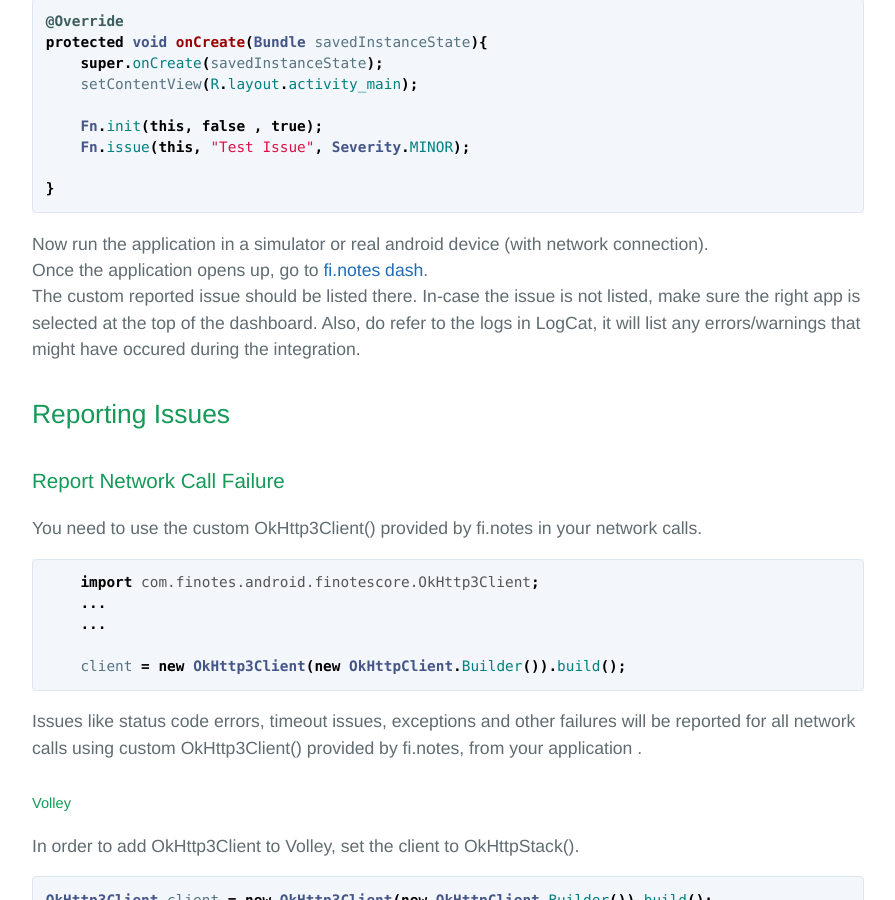
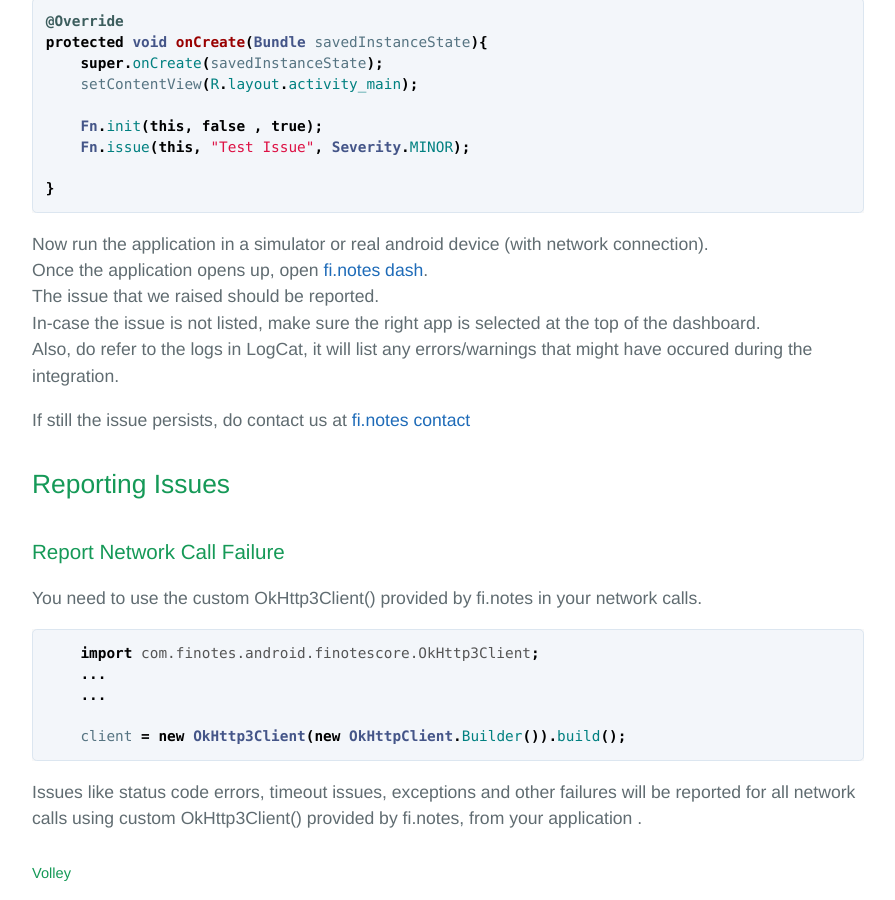
Before and after one commit to finotes/finotes.github.io, a Jekyll site: the page built from _posts/2018-01-19-android-java-docs.md, in a window 1280 px wide and 900 px high, scrolled down 2681 px. Shown: the whole window, without its empty margins (192-1087 px from the left). Built offline with Jekyll 4.4.1, drawn with Linux system fonts in a browser that asks for light colours; some web fonts are replaced.

Commit message:
Update 2018-01-19-android-java-docs.md

````diff
--- a/_posts/2018-01-19-android-java-docs.md
+++ b/_posts/2018-01-19-android-java-docs.md
@@ -111,10 +111,13 @@ protected void onCreate(Bundle savedInstanceState){
 }
 ```
 Now run the application in a simulator or real android device (with network connection).
-Once the application opens up, go to [fi.notes dash](https://cloud.finotes.com/FinotesRS/#/tickets).
-The custom reported issue should be listed there.
+Once the application opens up, open [fi.notes dash](https://cloud.finotes.com/FinotesRS/#/tickets).
+The issue that we raised should be reported.
 In-case the issue is not listed, make sure the right app is selected at the top of the dashboard.
 Also, do refer to the logs in LogCat, it will list any errors/warnings that might have occured during the integration.
+
+If still the issue persists,
+do contact us at [fi.notes contact](mailto:support@finotes.com)
 
 ## Reporting Issues
 
````
